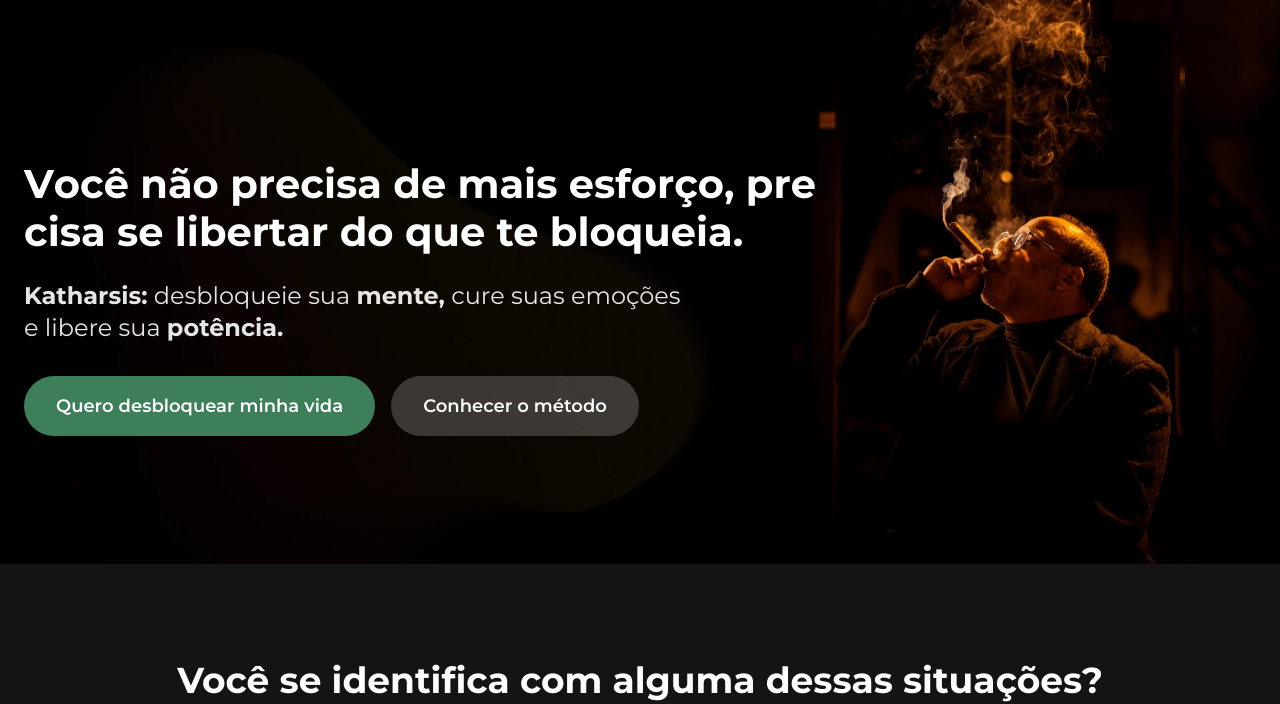
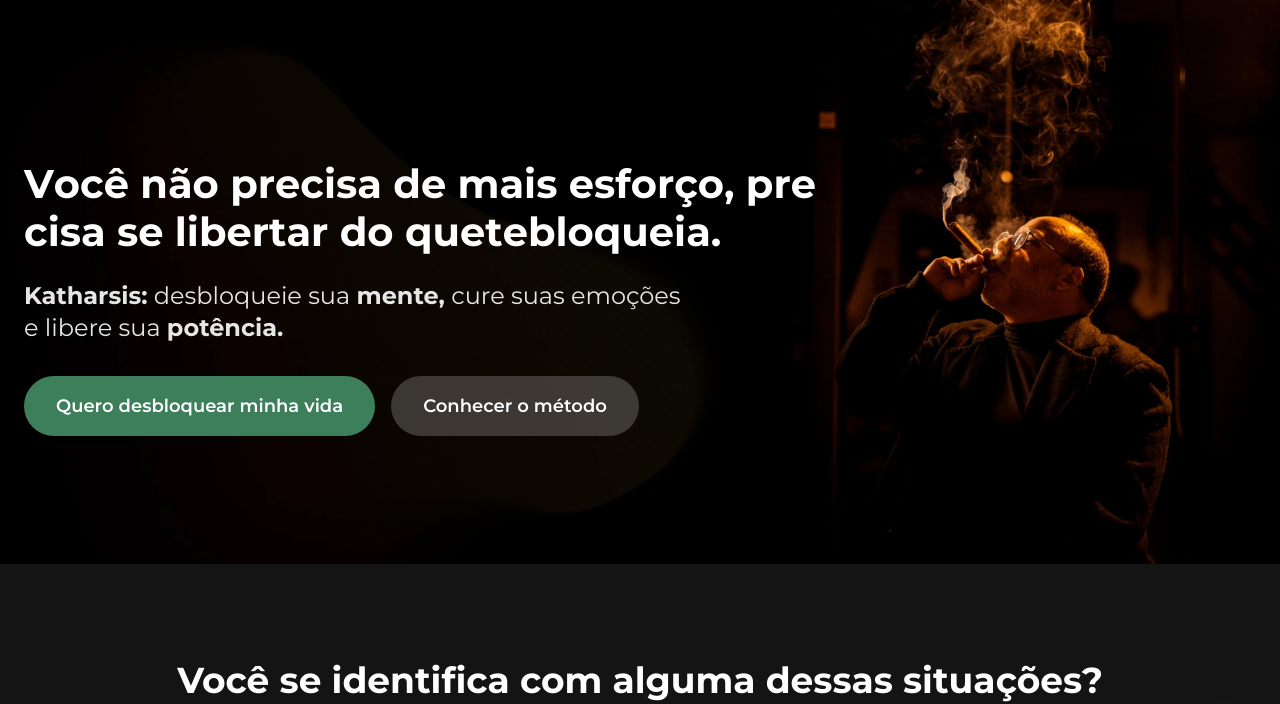
Before and after one commit to joaoMicheletti/LPKatharsis_RM, a plain HTML site: page index.html in a window 1280 px wide. Shown: the top 704 px of the page. Drawn offline with nearby package versions, Linux system fonts and the light colour scheme.

Commit message:
update
uipdate

```diff
--- a/index.html
+++ b/index.html
@@ -236,8 +236,19 @@
             <span style="animation-delay:2.7s">d</span>
             <span style="animation-delay:2.75s">o</span>
             <span style="animation-delay:0.2s">&nbsp;</span>
-            <span style="animation-delay:2.85s"> que te bloqueia</span>
-            <sp style="animation-delay:3.6s">.</span>
+            <span style="animation-delay:2.85s">q</span>
+            <span style="animation-delay:2.85s">u</span>
+            <span style="animation-delay:2.85s">e</span>
+            <span style="animation-delay:2.85s">t</span>
+            <span style="animation-delay:2.85s">e</span>
+            <span style="animation-delay:2.85s">b</span>
+            <span style="animation-delay:2.85s"> l</span>
+            <span style="animation-delay:2.85s"> o</span>
+            <span style="animation-delay:2.85s"> q</span>
+            <span style="animation-delay:2.85s"> u</span>
+            <span style="animation-delay:2.85s"> e</span>
+            <span style="animation-delay:2.85s"> i</span>
+            <span style="animation-delay:2.85s"> a.</span>
           </h1>
           <p class="text-xl md:text-2xl mb-8 max-w-2xl opacity-90"><strong>Katharsis:</strong> desbloqueie sua <strong>mente,</strong>  cure suas emoções e libere sua <strong>potência.</strong></p>
           <div class="flex flex-col sm:flex-row gap-4">
```
